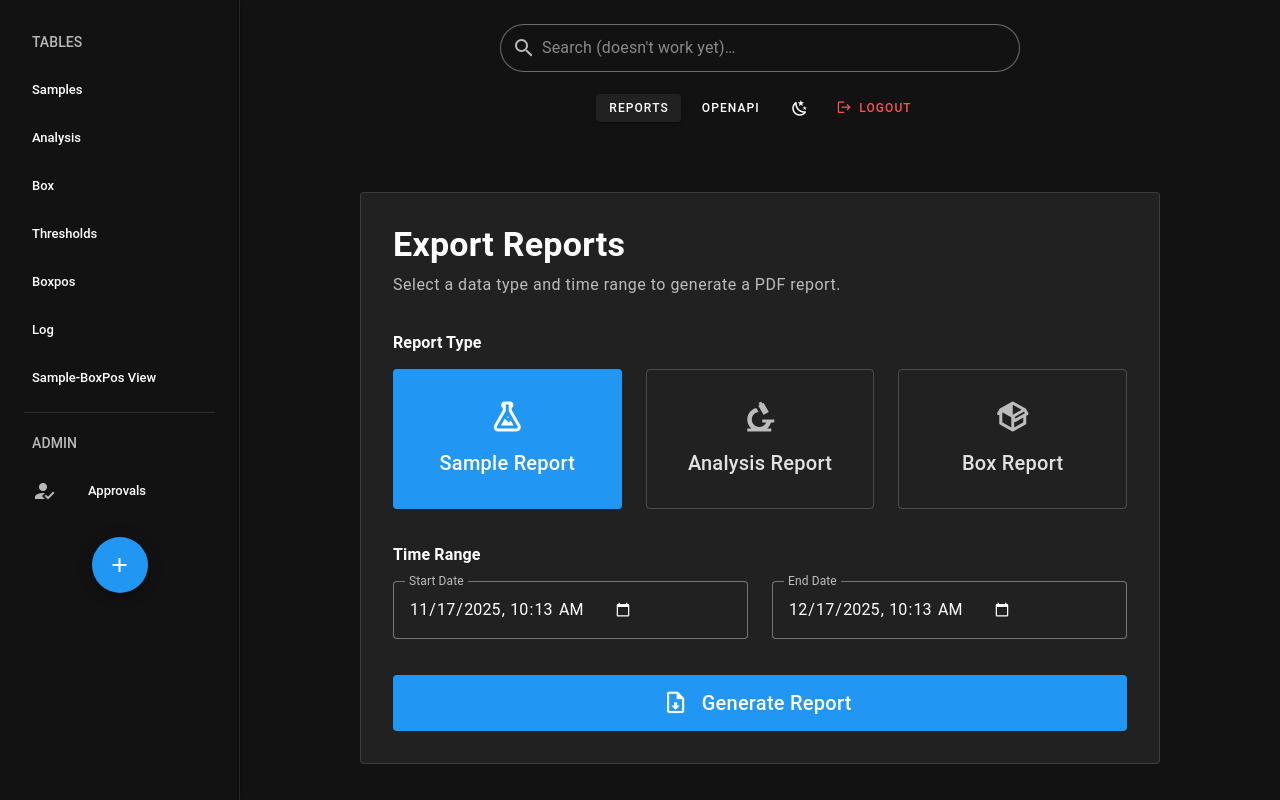
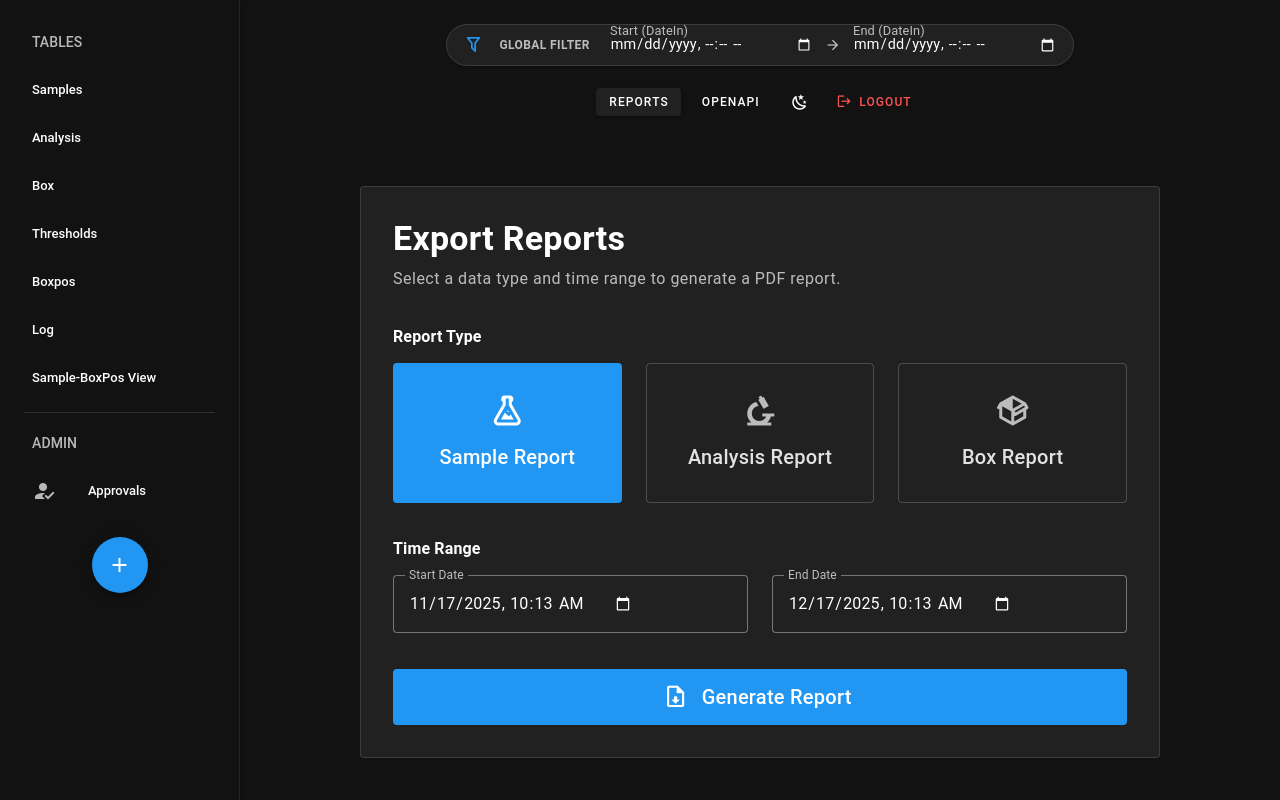
Before and after one commit to ren-ben/syt5-frontend, a Vue app: page /reports in a window 1280 px wide. Built offline with nearby package versions, Linux system fonts and the light colour scheme; no server answers; sample sign-in values are in the browser's storage.

Commit message:
add global date filtering

```diff
--- a/src/components/crud/GenericCrudTable.vue
+++ b/src/components/crud/GenericCrudTable.vue
@@ -4,6 +4,8 @@ import { http } from "@/services/http";
 import CrudDialog from "./CrudDialog.vue";
 import DeleteChoiceDialog from "./DeleteChoiceDialog.vue";
 import ColumnSelector from "@/components/tables/ColumnSelector.vue";
+import { useGlobalFilter } from '@/composables/useGlobalFilter';
+
 
 const props = defineProps<{
   apiPath: string;
@@ -83,6 +85,8 @@ const errorDialog = reactive({
 const exportLoading = ref(false);
 const snackbar = ref({ show: false, message: '', color: '' });
 
+const { dateFrom, dateTo } = useGlobalFilter();
+
 function showError(message: string) {
   errorDialog.message = message;
   errorDialog.visible = true;
@@ -151,6 +155,8 @@ async function load() {
           size: itemsPerPage.value,
           filter: mappedFilters,
           sort: mappedSort,
+          dateFrom: dateFrom.value || undefined,
+          dateTo: dateTo.value || undefined
         },
       });
 
@@ -406,6 +412,9 @@ async function exportToCSV() {
     params.append('page', String(currentPageIndex));
     params.append('size', String(currentSize));
 
+    if (dateFrom.value) params.append('dateFrom', dateFrom.value);
+    if (dateTo.value) params.append('dateTo', dateTo.value);
+
     // Add current filters
     Object.entries(filters.value).forEach(([key, value]) => {
       if (value) {
--- a/src/components/layout/TopBar.vue
+++ b/src/components/layout/TopBar.vue
@@ -1,18 +1,48 @@
 <template>
   <div class="search-bar-container">
-    <v-text-field
-      v-model="model"
-      prepend-inner-icon="mdi-magnify"
-      placeholder="Search (doesn't work yet)…"
-      hide-details
-      class="search-field"
-      density="comfortable"
-      variant="outlined"
-      rounded="xl"
-    />
+    <!-- Date Range Filter Section -->
+    <div class="date-filter-container elevation-1 rounded-xl px-4 py-1">
+      <div class="d-flex align-center" style="gap: 12px">
+        <v-icon color="primary" icon="mdi-filter-outline" size="small" class="mr-1" />
+        <span class="text-caption font-weight-bold text-medium-emphasis text-uppercase mr-2">Global Filter</span>
+
+        <v-text-field
+          v-model="dateFrom"
+          type="datetime-local"
+          label="Start (DateIn)"
+          variant="plain"
+          density="compact"
+          hide-details
+          class="date-input"
+          style="min-width: 180px"
+        />
+
+        <v-icon icon="mdi-arrow-right" size="x-small" color="medium-emphasis" />
+
+        <v-text-field
+          v-model="dateTo"
+          type="datetime-local"
+          label="End (DateIn)"
+          variant="plain"
+          density="compact"
+          hide-details
+          class="date-input"
+          style="min-width: 180px"
+        />
+
+        <v-btn
+          v-if="dateFrom || dateTo"
+          icon="mdi-close"
+          size="x-small"
+          variant="text"
+          color="medium-emphasis"
+          @click="clearDates"
+          title="Clear Dates"
+        />
+      </div>
+    </div>
 
     <div class="links">
-
       <v-btn
         size="small"
         @click="$router.push('/reports')"
@@ -50,27 +80,31 @@
   </div>
 </template>
 
-
 <script setup lang="ts">
-import { ref } from "vue";
 import { useTheme } from 'vuetify';
 import { useRouter } from 'vue-router';
 import { useAuthStore } from '@/stores/auth';
+import { useGlobalFilter } from '@/composables/useGlobalFilter';
 
-const model = ref("");
+const { dateFrom, dateTo } = useGlobalFilter();
+
 const theme = useTheme();
 const router = useRouter();
 const authStore = useAuthStore();
 
 const toggleTheme = () => {
   theme.global.name.value = theme.global.current.value.dark ? 'light' : 'dark';
-  // Persist theme preference
   localStorage.setItem('theme', theme.global.name.value);
 };
 
 const handleLogout = () => {
   authStore.logout();
   router.push('/login');
+};
+
+const clearDates = () => {
+  dateFrom.value = '';
+  dateTo.value = '';
 };
 </script>
 
@@ -83,9 +117,30 @@ const handleLogout = () => {
   gap: 16px;
 }
 
-.search-field {
-  width: 50%;
-  max-width: 600px;
+/* New container for the date inputs to look like a single "bar" */
+.date-filter-container {
+  background-color: rgb(var(--v-theme-surface));
+  border: 1px solid rgba(var(--v-theme-on-surface), 0.12);
+  display: flex;
+  align-items: center;
+  justify-content: center;
+  transition: all 0.2s ease;
+}
+
+.date-filter-container:focus-within {
+  border-color: rgb(var(--v-theme-primary));
+  box-shadow: 0 0 0 1px rgb(var(--v-theme-primary));
+}
+
+/* Custom styling to make the inputs look cleaner inside the bar */
+:deep(.date-input .v-field__input) {
+  padding-top: 0;
+  padding-bottom: 0;
+  font-size: 0.9rem;
+}
+
+:deep(.date-input .v-label) {
+  font-size: 0.8rem;
 }
 
 .links {
--- /dev/null
+++ b/src/composables/useGlobalFilter.ts
@@ -0,0 +1,8 @@
+import { ref } from 'vue';
+
+const dateFrom = ref<string>('');
+const dateTo = ref<string>('');
+
+export function useGlobalFilter() {
+  return { dateFrom, dateTo };
+}
```
Lines whose indentation alone changed are shown as unchanged.
